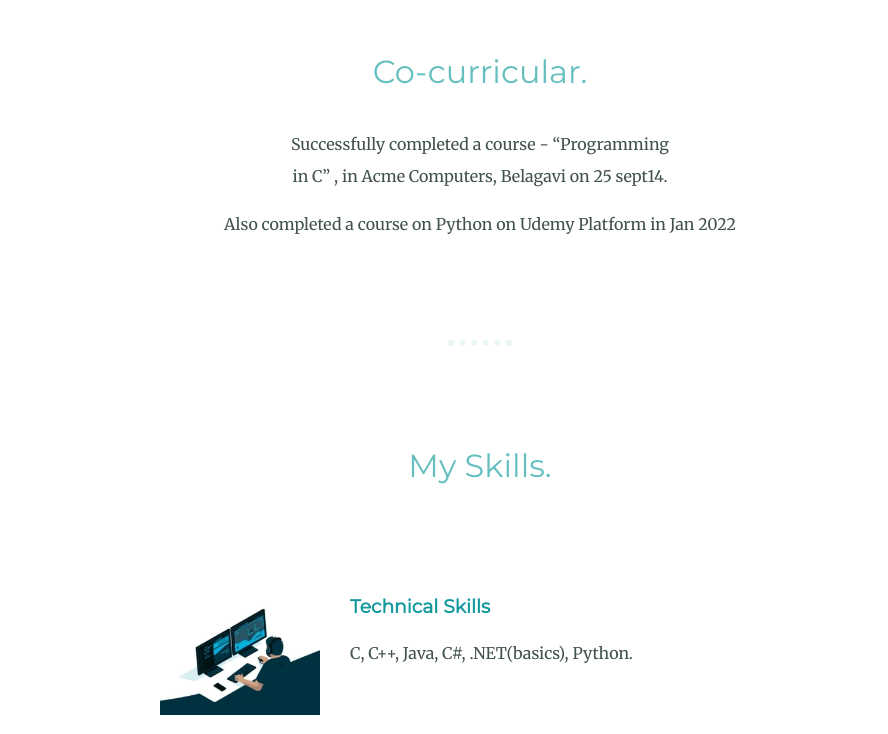
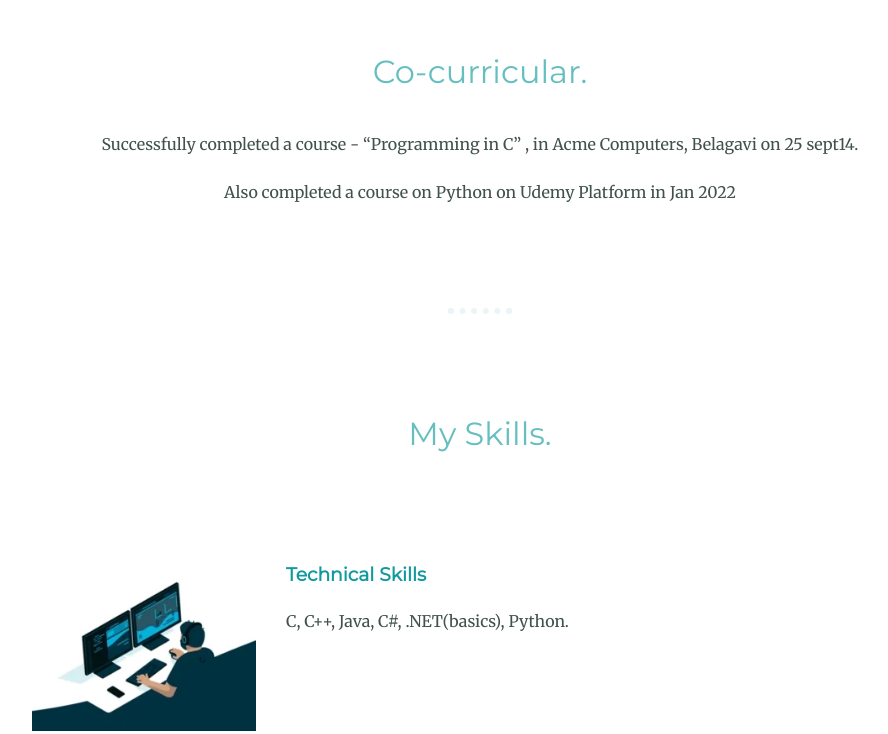
Before and after one commit to Arpita-Murkibhavi/Arpita-Resume, a plain HTML site: page index.html in a window 1280 px wide. Shown: the part 1160-1894 px from the top of the page, without its empty margins (160-1048 px from the left). Drawn offline with Linux system fonts and the light colour scheme.

Commit message:
there are some changes

```diff
--- a/css/styles.css
+++ b/css/styles.css
@@ -95,7 +95,7 @@ a:hover {
 
 
 .skill-row {
-  width: 50%;
+  width: 70%;
   margin: 100px auto 100px auto;
   text-align: left;
 }
@@ -108,6 +108,7 @@ a:hover {
 .intro {
   width: 30%;
   margin: auto;
+  width: 70%;
 }
 
 .contact-message {
```
